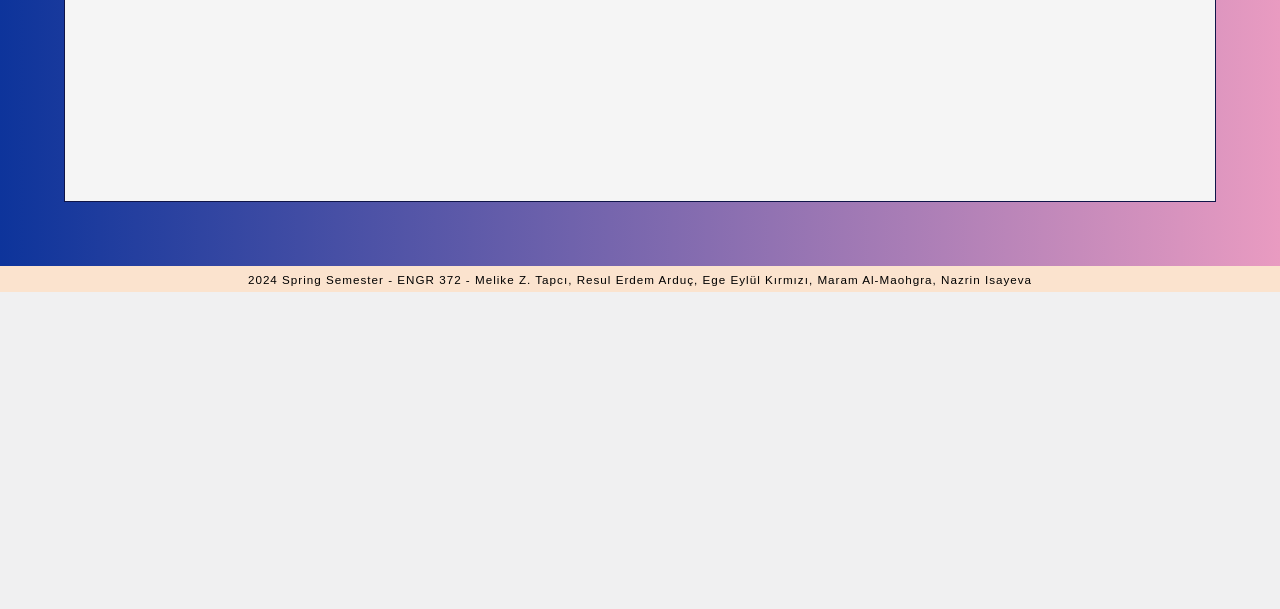
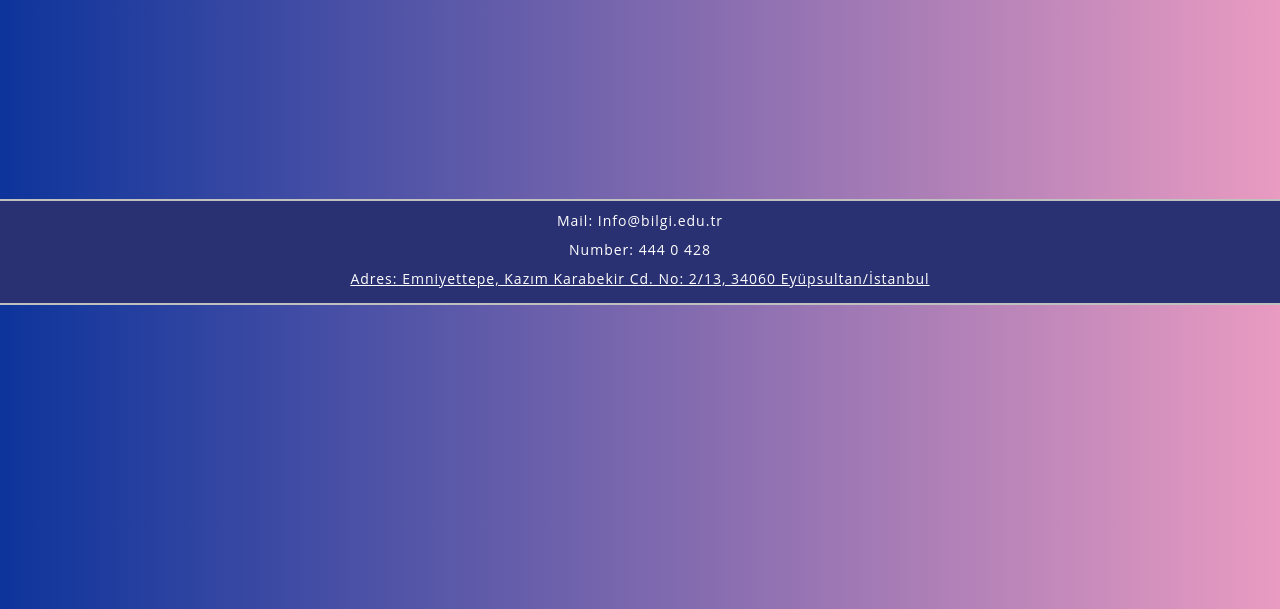
Before and after one commit to malmaohgra/Project_ENGR372, a PHP site: page /aboutus.php in a window 1280 px wide; the page is wider, and only the part inside the window is pictured. Shown: the part 2018-2627 px from the top of that part. Before the commit the page ends 2310 px from the top of that part, so only its background shows below. Run offline with PHP 8.4, Linux system fonts and the light colour scheme; a user stored in the database is signed in.

Commit message:
Update aboutus.php//update

```diff
--- a/aboutus.php
+++ b/aboutus.php
@@ -1,11 +1,5 @@
 <?php
 session_start();
-
-
-if(!$_SESSION['logged']){
-  $_SESSION['logged'] = 0;
-}
-
 ?>
 
 <!DOCTYPE html>
@@ -17,12 +11,17 @@ if(!$_SESSION['logged']){
   <meta http-equiv="X-UA-Compatible" content="ie=edge">
   <title>An About Us Page</title>
   <link rel="stylesheet" href="style.css">
+
+</head>
+
 <style>
+
 *{
   margin: 0;
   padding: 0;
   box-sizing: border-box;
-  font-family: 'Poppins', sans-serif;
+  color: #2a3172;
+  font-family: "Open Sans";
 }
 
 body > section > div > div > h1 {
@@ -32,17 +31,26 @@ body > section > div > img {
   width: 400px;
 }
 
+body {
+  background: linear-gradient(90deg, #0d349b, #e99bc1);
+  font-family: 'Segoe UI', Tahoma, Geneva, Verdana, sans-serif;
+
+}
+
 .about-us{
-
+  height: 250vh;
   width: 100%;
   padding: 90px 0;
-  margin-bottom: 50px;
+  margin-bottom: 500px;
 }
 .pic{
-  width:  500px;
+  width:  370px;
   height: 255px;
   margin-left: 10%;
   margin-top : 75%;
+}
+.text p {
+  font-size: 1.5em;
 }
 .about{
   width: 1130px;
@@ -58,13 +66,18 @@ body > section > div > img {
   width: 540px;
   margin-bottom: 20px;
 }
+h2 {
+  text-align: center;
+  margin-top: 140px;
+}
+h1, h2 {
+  font-family: "Montserrat";
+}
 .text h2{
   font-size: 80px;
   font-weight: 600;
-  margin-bottom: 80px;
+  margin-bottom: 180px;
   margin-right: 100px;
-
-
 }
 .text h5{
   font-size: 32px;
@@ -72,7 +85,9 @@ body > section > div > img {
   margin-bottom: 90%;
   margin-right: 100px;
 }
-
+span{
+  color: #4070f4;
+}
 
 .data{
   margin-top: 30px;
@@ -93,18 +108,18 @@ body > section > div > img {
 }
 
 .pica {
-    margin-bottom: 180px;
+    margin-bottom: 7080px;
     margin-left: 10%;
 }
 
 .pics {
-    margin-bottom: 180px;
+    margin-bottom: 7080px;
     margin-left: 10%;
 }
 
 .text1 {
     margin-left: 20px;
-    margin-bottom: 180px;
+    margin-bottom: 7080px;
 }
 
 .text2 {
@@ -156,26 +171,46 @@ section {
   width: 1200px;
   padding: 0 100px;
   right: 0;
-  margin: 30px 0;
+  margin: 30px auto;
+  align-items: center;
 }
 .wrap .item {
   padding: 0 0 0 50px;
 }
 .wrap img {
-  width: 300px;
-  height: 200px;
+  margin: 0 50px;
+}
+
+body > section > section:nth-child(2) > div > img {
+  min-width: 300px;
+  height: 300px
+}
+body > section > section:nth-child(3) > div > img {
+  width: 400px;
+  height: 250px;
+}
+body > section > section:nth-child(4) > div > img {
+  width: 500px;
+  height: 350px;
 }
 
 .contacts {
   margin: 200px 0 0 0;
+  border-top: 2px solid silver;
+  border-bottom: 2px solid silver;
   text-align: center;
+  background: #2a3172;
 }
 .contacts p {
   margin: 10px 0;
 }
+.contacts > * {
+  color: #fff;
+}
+
+
+
 </style>
-
-</head>
 
 <body>
 <div class="topnav">
@@ -206,13 +241,12 @@ section {
         <img src="images/shopping-cart_03.png" alt="" width="30" style="margin-top: 0px; ">
         My Shopping Cart </a>
 </div>
-  <div class="container">
+
 <section class="about-us">
     <div class="about">
-      <img src="images/about.jpg" alt="about" height="500"/>
+      <img src="images/about.jpg" alt="about" />
       <div class="text">
         <h1>About Us</h1>
-        <br>
         <p>Welcome to our Group 2 company!
           Here at Group 2, we're dedicated to igniting your curiosity and fueling your
           passion for learning. Our platform offers a diverse range of courses designed to inspire, educate, and empower
@@ -225,65 +259,54 @@ section {
     <section>
       <h2>Hobby Courses:</h2>
       <div class="wrap">
-        <img src="images/hobbies.jpg" alt="img" height="200"/>
         <div class="item">
           <p><b>- Dancing:</b> Learn various styles of dance, from salsa to hip-hop, in a fun and supportive
             environment. No prior experience required!</p>
-            <br>
           <p><b>- Cooking:</b> Explore the culinary world with our cooking courses, where you'll learn essential
             techniques, recipes, and tips to impress your friends and family in the kitchen.</p>
-            <br>
           <p><b>- Art and Crafts:</b> Unleash your creativity with our art and crafts courses, covering everything from
             painting and drawing to pottery and jewelry making.</p>
         </div>
+        <img style="width: 200px; height: auto;" src="images/hobbies.jpg" alt="img" />
       </div>
     </section>
     <section>
       <h2>Science Courses:</h2>
       <div class="wrap">
+        <img src="images/science.jpg" alt="img" />
         <div class="item">
           <p><b>- Physics:</b> Dive into the fascinating world of physics, where you'll learn about the laws of motion,
             electricity, magnetism, and more through hands-on experiments and demonstrations.</p>
-            <br>
           <p><b>- Biology:</b> Explore the wonders of life with our biology courses, covering topics such as genetics,
             evolution, ecology, and anatomy, with a focus on real-world applications.</p>
-            <br>
           <p><b>- Chemistry:</b> Discover the magic of chemistry as you explore the properties of matter, chemical
             reactions, and the periodic table through engaging demonstrations and lab experiments.</p>
         </div>
-        <img src="images/science.jpg" alt="img" height="200"/>
       </div>
     </section>
     <section>
       <h2>IT Courses:</h2>
       <div class="wrap">
-        <img src="images/it.jpg" alt="img" height="200" />
         <div class="item">
           <p><b>- Web Development:</b> Master the fundamentals of web development, including HTML, CSS, JavaScript, and
             responsive design, to create stunning and functional websites from scratch.</p>
-            <br>
           <p><b>- Programming:</b> Learn programming languages such as Python, Java, and C++, and gain the skills to
             develop software applications, games, and algorithms.</p>
-            <br>
           <p><b>- Data Science:</b> Dive into the world of data science, where you'll learn how to analyze and interpret
             data using statistical methods, machine learning algorithms, and data visualization tools to make informed
             decisions.</p>
         </div>
+        <img src="images//it.jpg" alt="img" />
       </div>
-
+    </section>
     <div class="contacts">
       <p>Mail: Info@bilgi.edu.tr </p>
       <p>Number: 444 0 428 </p>
+      <a target="_blank" href="https://www.google.com/maps/place/Istanbul+Bilgi+University/@41.0677587,28.9441436,17z/data=!3m1!4b1!4m6!3m5!1s0x14cab0ce099c5d49:0x9f665fc172ad4624!8m2!3d41.0677587!4d28.9467185!16zL20vMDgxNXJ4?entry=ttu" style="margin: 0 0 15px 0 !important; display: block;">Adres: Emniyettepe, Kazım Karabekir Cd. No: 2/13, 34060 Eyüpsultan/İstanbul
+      </a>
     </div>
-    </div>
-  <footer>
-    <small>
-      2024 Spring Semester - ENGR 372 -
-    </small>
-    <small>
-        Melike Z. Tapcı, Resul Erdem Arduç, Ege Eylül Kırmızı, Maram Al-Maohgra, Nazrin Isayeva
-    </small>
-  </footer>
+  </section>
+
 
 
 </body>
```
Lines whose indentation alone changed are shown as unchanged.
